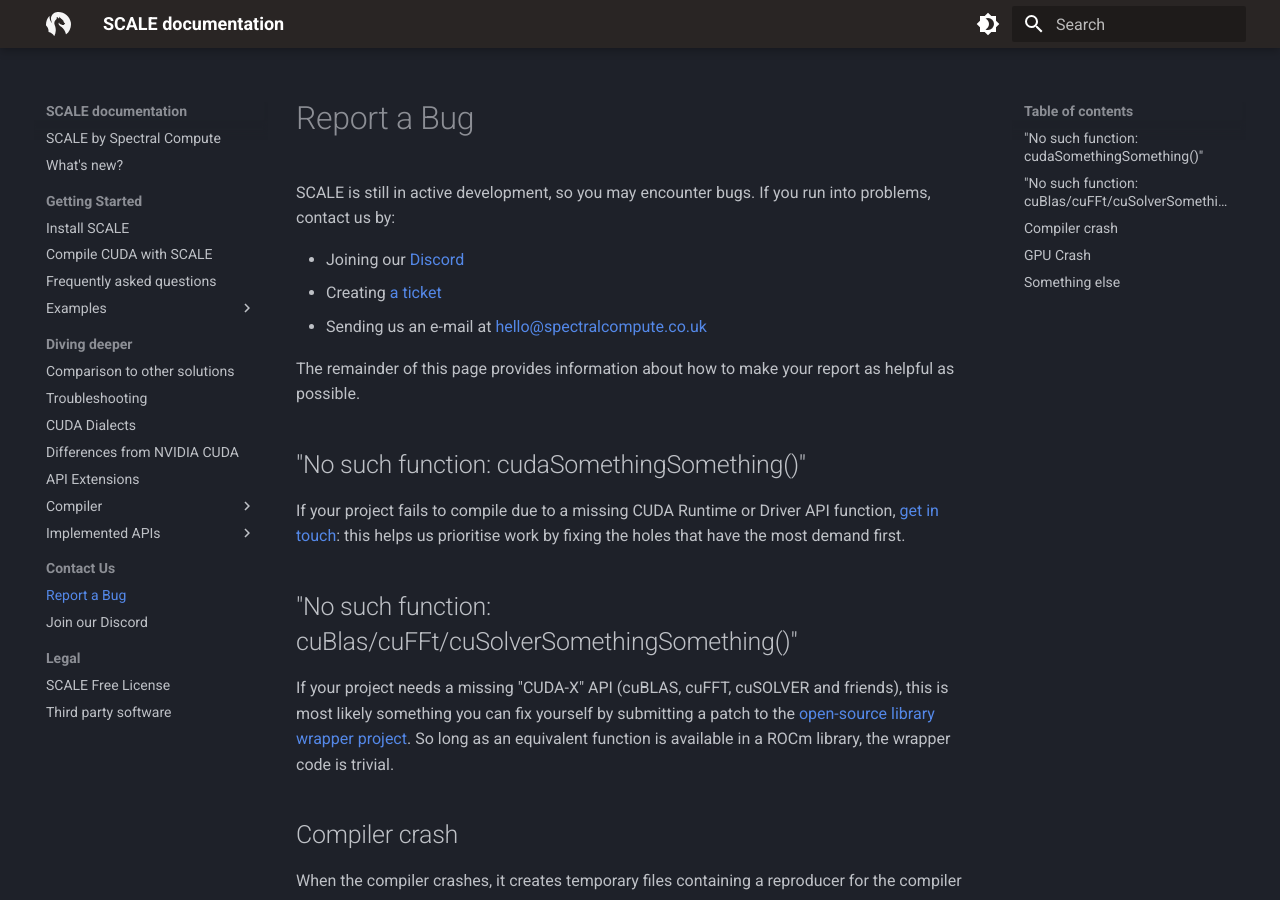
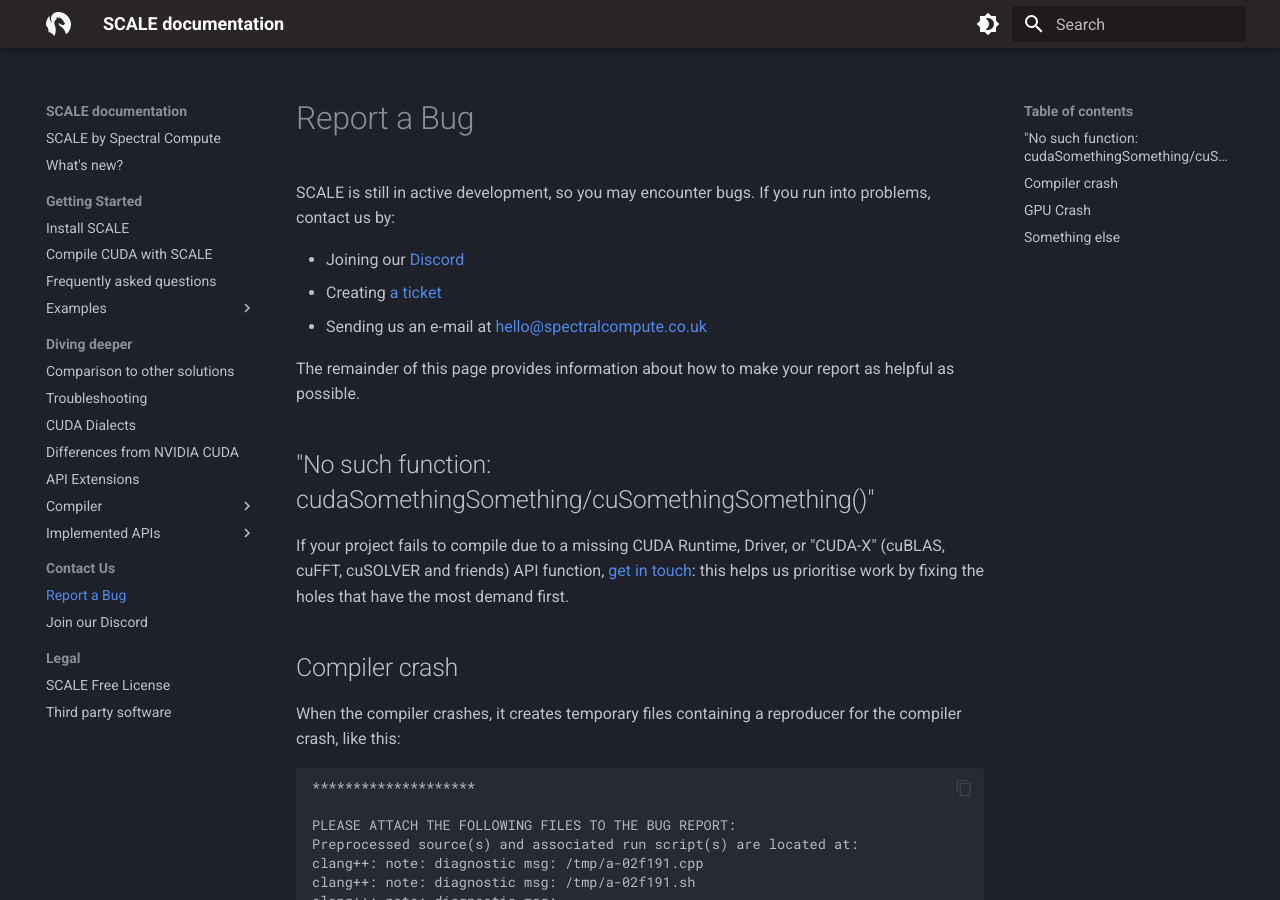
Before and after one commit to spectral-compute/scale-docs, an MkDocs documentation site: the page built from docs/contact/report-a-bug.md, in a window 1280 px wide and 900 px high. Built offline with MkDocs 1.6.1 and Material for MkDocs 9.7.7, drawn with Linux system fonts in a browser that asks for light colours; the version menu is left out.

Commit message:
removed outdated open-source wrapper lib reference

```diff
--- a/docs/contact/report-a-bug.md
+++ b/docs/contact/report-a-bug.md
@@ -10,19 +10,11 @@ into problems, contact us by:
 The remainder of this page provides information about how to make your
 report as helpful as possible.
 
-## "No such function: cudaSomethingSomething()"
+## "No such function: cudaSomethingSomething/cuSomethingSomething()"
 
-If your project fails to compile due to a missing CUDA Runtime or Driver API
-function, [get in touch][get-in-touch]: this helps us prioritise work by fixing
-the holes that have the most demand first.
-
-## "No such function: cuBlas/cuFFt/cuSolverSomethingSomething()"
-
-If your project needs a missing "CUDA-X" API (cuBLAS, cuFFT, cuSOLVER and
-friends), this is most likely something you can fix yourself by submitting a
-patch to the [open-source library wrapper project](https://github.com/spectral-compute/scale-library-wrappers).
-So long as an equivalent function is available in a ROCm library, the wrapper
-code is trivial.
+If your project fails to compile due to a missing CUDA Runtime, Driver, or "CUDA-X"
+(cuBLAS, cuFFT, cuSOLVER and friends) API function, [get in touch][get-in-touch]:
+this helps us prioritise work by fixing the holes that have the most demand first.
 
 ## Compiler crash
 
```
Also changed, not shown: docs/manual/troubleshooting.md (+4 -6 lines).
